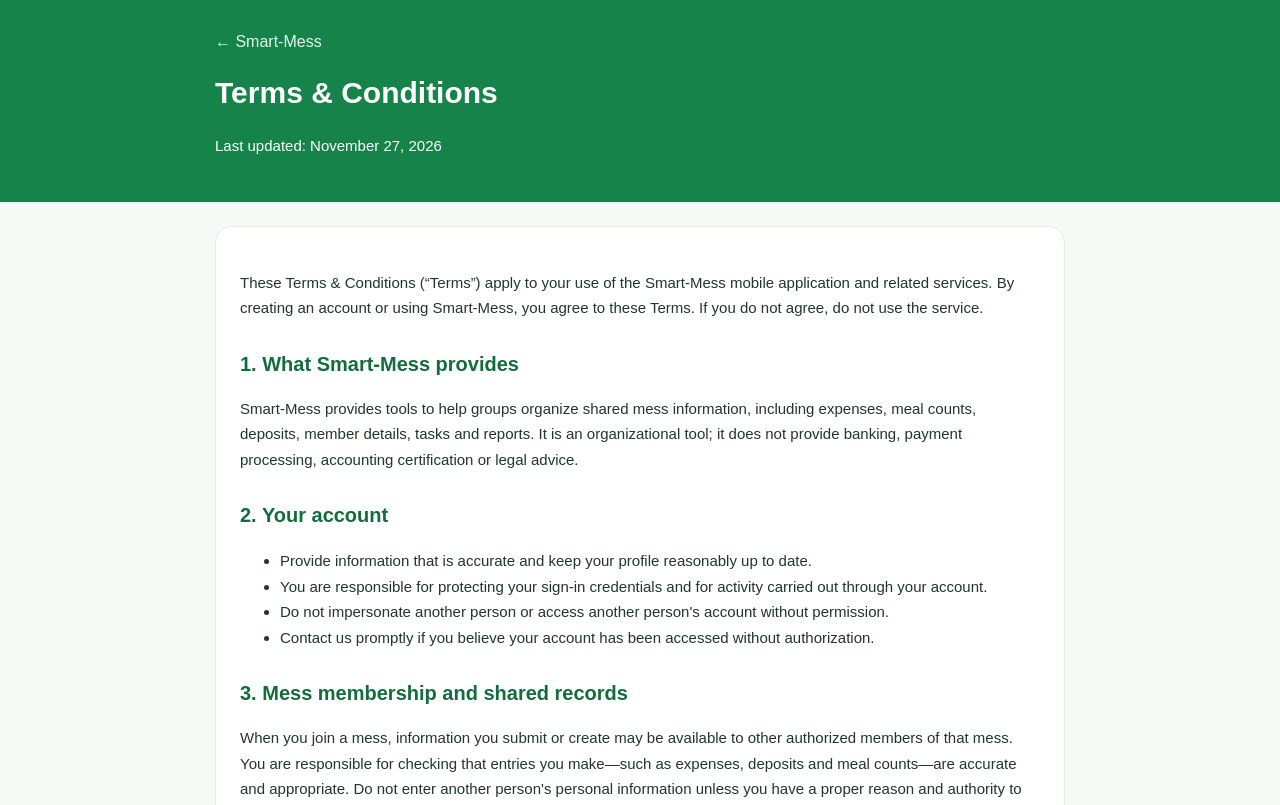
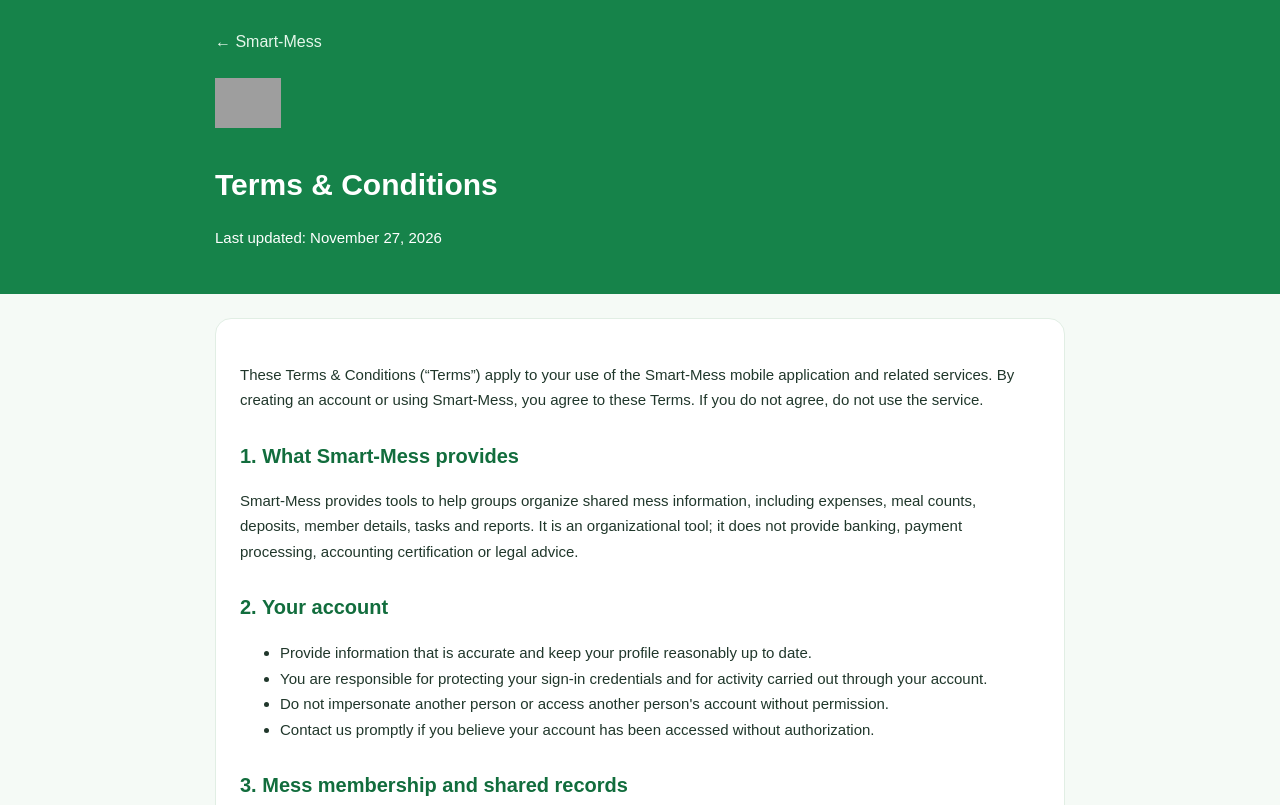
Before and after one commit to sheikhrubel24bd/smart-mess-legal, a plain HTML site: page terms.html in a window 1280 px wide. Shown: the top 805 px of the page. Drawn offline with Linux system fonts and the light colour scheme; grey boxes are pictures that could not be loaded.

Commit message:
Add Smart-Mess logo and account deletion page link

```diff
--- a/terms.html
+++ b/terms.html
@@ -8,14 +8,14 @@
   <style>
     *{box-sizing:border-box}body{margin:0;background:#f5faf6;color:#20372b;font-family:Arial,Helvetica,sans-serif;line-height:1.7}
     header{background:#16834a;color:#fff;padding:28px 18px}header div,main{max-width:850px;margin:auto}
-    header a{color:#e6f7eb;text-decoration:none}h1{margin:12px 0 0;font-size:30px}
+    header a{color:#e6f7eb;text-decoration:none}.brandmark{width:66px;height:66px;object-fit:contain;vertical-align:middle;margin:0 12px 8px 0}h1{margin:12px 0 0;font-size:30px}
     main{background:#fff;margin:24px auto 40px;padding:28px 24px;border:1px solid #e1eee4;border-radius:16px}
     h2{font-size:20px;margin:26px 0 8px;color:#126d3d}p,li{font-size:15px}a{color:#16834a;overflow-wrap:anywhere}
     footer{text-align:center;color:#68796f;padding:0 15px 25px;font-size:13px}
   </style>
 </head>
 <body>
-<header><div><a href="index.html">← Smart-Mess</a><h1>Terms &amp; Conditions</h1><p>Last updated: November 27, 2026</p></div></header>
+<header><div><a href="index.html">← Smart-Mess</a><p><img class="brandmark" src="https://raw.githubusercontent.com/sheikhrubel24bd/smart-mess/main/www/logo.png" alt="Smart-Mess logo"></p><h1>Terms &amp; Conditions</h1><p>Last updated: November 27, 2026</p></div></header>
 <main>
   <p>These Terms &amp; Conditions (“Terms”) apply to your use of the Smart-Mess mobile application and related services. By creating an account or using Smart-Mess, you agree to these Terms. If you do not agree, do not use the service.</p>
 
@@ -55,7 +55,7 @@
   <p>To the extent permitted by applicable law, we are not liable for indirect or consequential loss, disputes between mess members, or losses caused by inaccurate information entered by users, unauthorized sharing of credentials, or interruptions beyond our reasonable control. This section does not limit liability that cannot be limited under applicable law.</p>
 
   <h2>11. Suspension or termination</h2>
-  <p>We may restrict or suspend access where we reasonably believe an account is being used unlawfully, abusively, fraudulently or in a way that threatens the service or other users. You may stop using Smart-Mess at any time. For account-related requests, contact us using the email below.</p>
+  <p>We may restrict or suspend access where we reasonably believe an account is being used unlawfully, abusively, fraudulently or in a way that threatens the service or other users. You may stop using Smart-Mess at any time. For account-related requests, visit our <a href="account-delete.html">Account Deletion page</a> or contact us using the email below.</p>
 
   <h2>12. Changes to these Terms</h2>
   <p>We may revise these Terms from time to time. We will post the updated version on this page and change the “Last updated” date. Continued use after the revised Terms are posted means you accept the updated Terms.</p>
```
